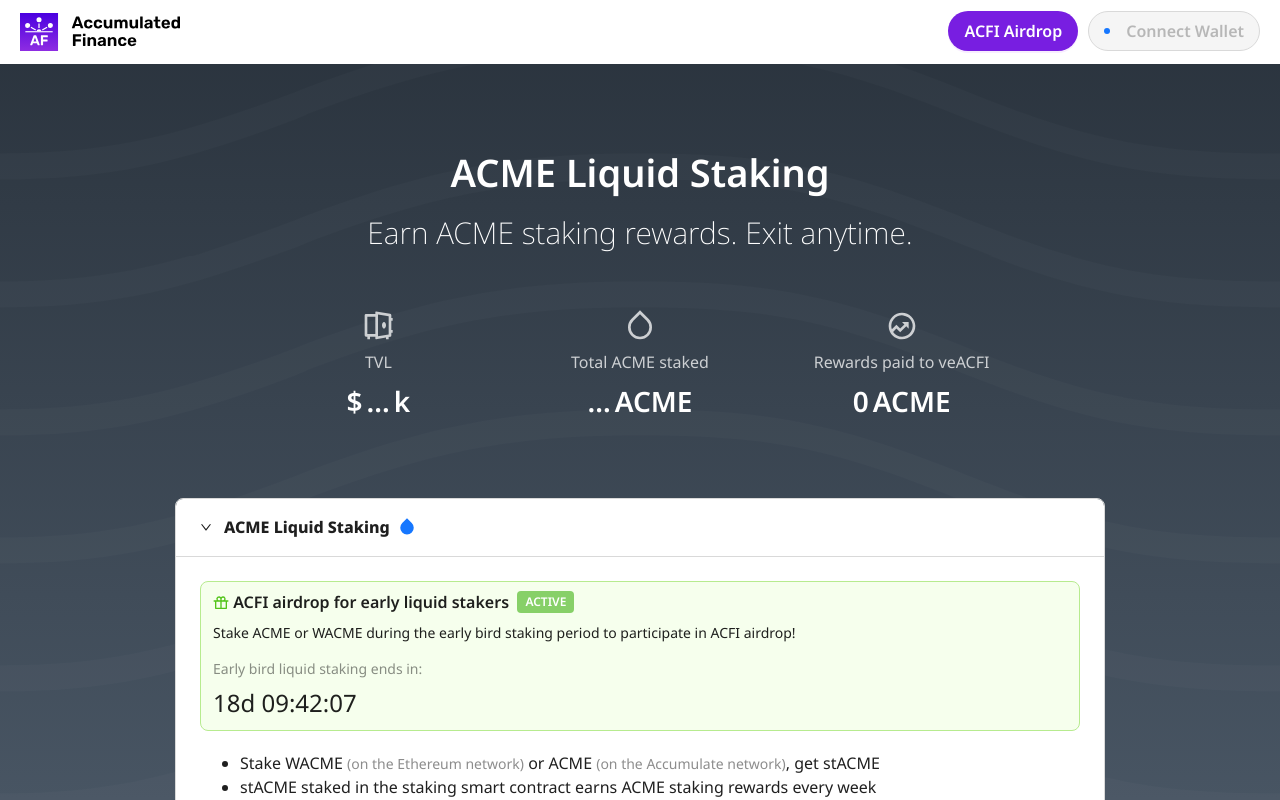
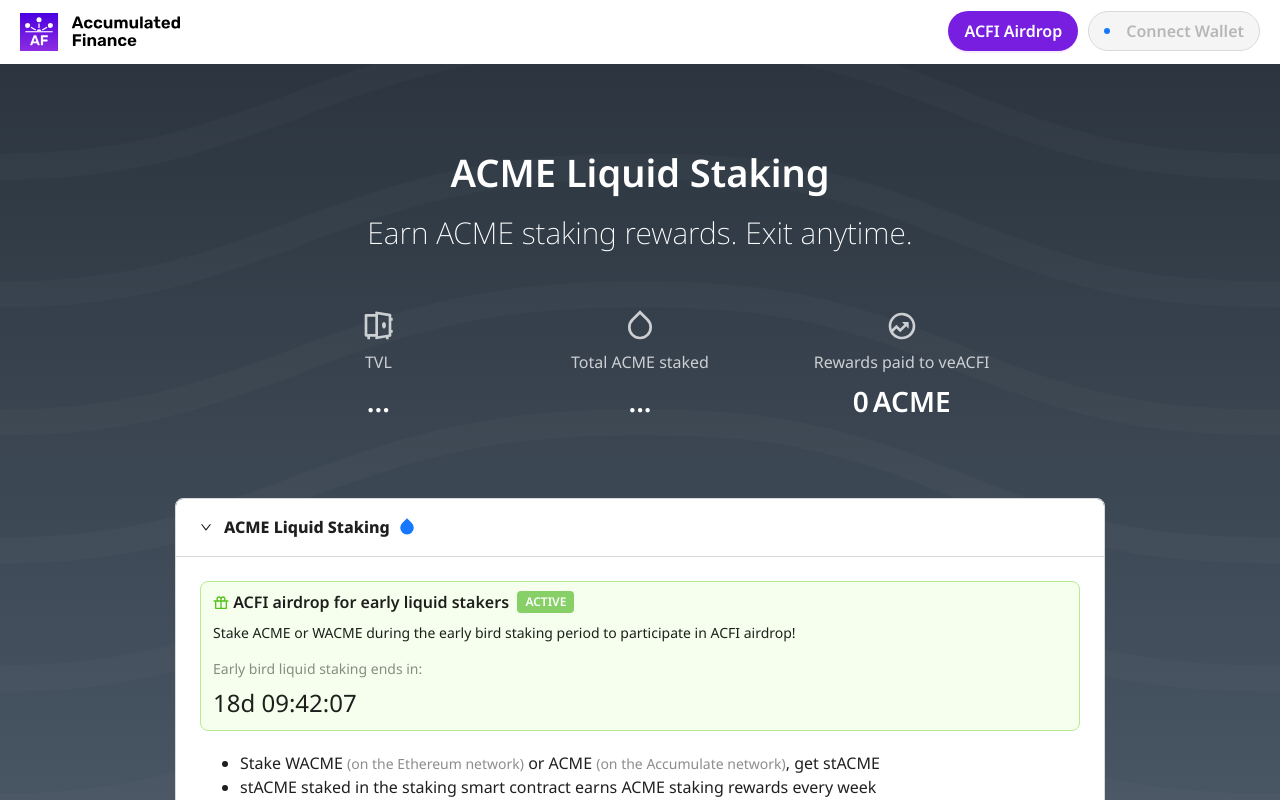
Before and after one commit to AccumulatedFinance/frontend, a React (Create React App) app: page / in a window 1280 px wide. Shown: the top 800 px of the page. Built offline with nearby package versions, Linux system fonts and the light colour scheme; no server answers.

Commit message:
ux update

```diff
--- a/src/components/accumulated/Index.js
+++ b/src/components/accumulated/Index.js
@@ -94,11 +94,11 @@
                 <Row gutter={[16,32]} justify="center" style={{marginTop: '60px', marginBottom: '15px'}}>
                     <Col xs={24} sm={8} md={7} lg={6} xl={5}>
                         <IconContext.Provider value={{ className: 'react-icons' }}><RiSafe2Line /></IconContext.Provider>
-                        <Statistic title="TVL" value={stakingTVL && acmePrice ? acmePrice*stakingTVL/(10**11) : "..."} prefix={"$"} suffix={"k"} formatter={stakingTVL && acmePrice ? formatterDecimals : null} />
+                        <Statistic title="TVL" value={stakingTVL && acmePrice ? acmePrice*stakingTVL/(10**11) : "..."} prefix={stakingTVL && acmePrice ? "$" : null} suffix={stakingTVL && acmePrice ? "k" : null} formatter={stakingTVL && acmePrice ? formatterDecimals : null} />
                     </Col>
                     <Col xs={24} sm={8} md={7} lg={6} xl={5}>
                         <IconContext.Provider value={{ className: 'react-icons' }}><RiDropLine /></IconContext.Provider>
-                        <Statistic title="Total ACME staked" value={stakingTVL ? (stakingTVL/(10**8)) : "..."} suffix={"ACME"} formatter={stakingTVL ? formatter : null} />
+                        <Statistic title="Total ACME staked" value={stakingTVL ? (stakingTVL/(10**8)) : "..."} suffix={stakingTVL ? "ACME" : null} formatter={stakingTVL ? formatter : null} />
                     </Col>
                     <Col xs={24} sm={8} md={7} lg={6} xl={5}>
                         <IconContext.Provider value={{ className: 'react-icons' }}><RiFundsLine /></IconContext.Provider>
```
